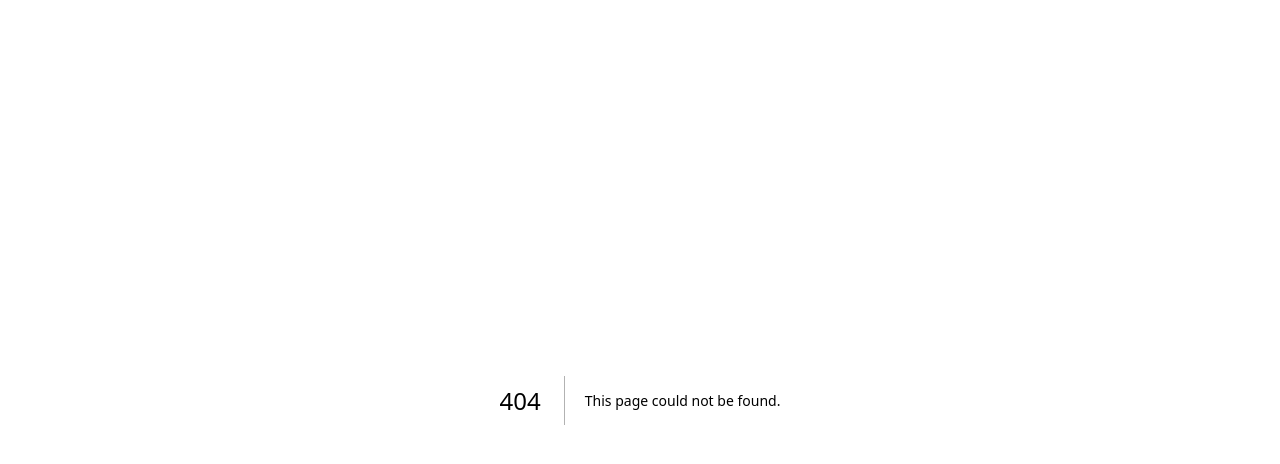
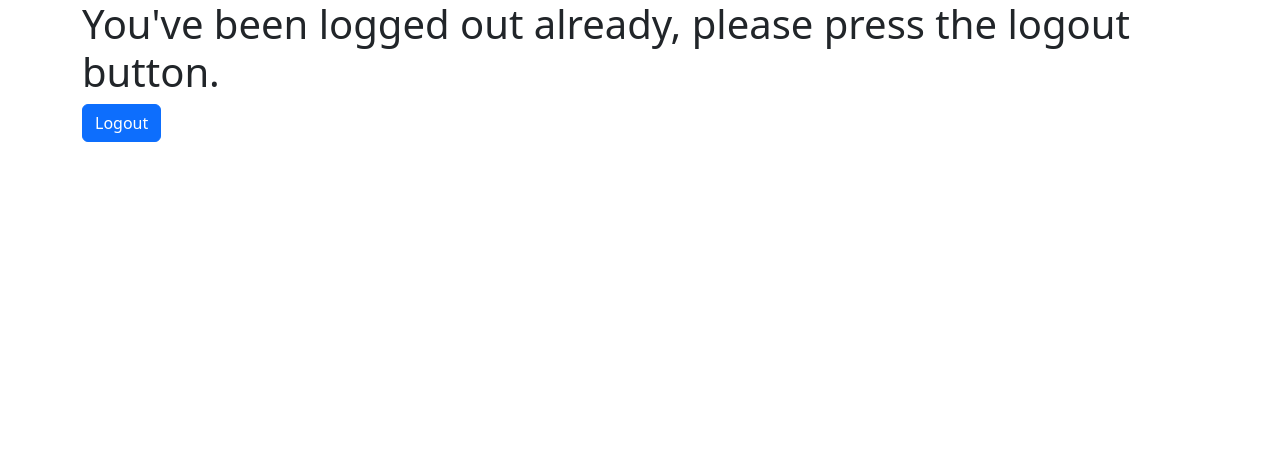
Before and after one commit to JustCasuallyJames/fetch_fe_exercise, a Next.js app: page /home in a window 1280 px wide. Before the commit this address had no page. Shown: the top 464 px of the page. Built offline with nearby package versions, Linux system fonts and the light colour scheme.

Commit message:
Redirect to homepage and logout features
- Able to redirect to the homepage after login and display users name
- Logout feature redirects back to login page and will notify the user
that they've logged out already if they decided to click the back button
for the browser

```diff
--- a/src/app/Login/page.js
+++ b/src/app/components/Login.js
@@ -1,15 +1,17 @@
 "use client";
 import { useState } from 'react';
 
-import Button from 'react-bootstrap/Button';
-import Form from 'react-bootstrap/Form';
-import { Container } from 'react-bootstrap';
+import Link from "next/link";
+import { useRouter } from 'next/navigation'
+
+import { Button, Form, Container, Alert } from 'react-bootstrap';
 
 export default function Login() {
   const [email, setEmail] = useState('');
   const [name, setName] = useState('');
   const [error, setError] = useState('');
   const [loading, setLoading] = useState(false);
+  const router = useRouter();
 
   const handleSubmit = async (e) => {
     e.preventDefault();
@@ -33,8 +35,8 @@ export default function Login() {
         console.log("successfully logged in")
       }
 
-      // On successful login, handle the response
-      // window.location.href = '/homepage'; // Redirect after successful login
+      localStorage.setItem('name', name); // Save the Name from initial login
+      router.push('/home'); // Redirect after successful login
     } catch (error) {
       setError('Login failed. Please try again.');
       console.error('Error during login:', error);
--- /dev/null
+++ b/src/app/home/page.js
@@ -0,0 +1,38 @@
+"use client";
+import { useState } from 'react';
+import 'bootstrap/dist/css/bootstrap.min.css';
+
+import { Button, Container } from 'react-bootstrap';
+import { useRouter } from 'next/navigation';
+export default function Homepage() {
+    const NAME = localStorage.getItem('name'); // Get name from local storage
+    const router = useRouter();
+    const handleLogout = async () => {
+        if (localStorage.getItem('name')){ // if there is a name to be removed
+            const response = await fetch('https://frontend-take-home-service.fetch.com/auth/logout', {
+                method: 'POST',
+                headers: {
+                  'Content-Type': 'application/json',
+                },
+                credentials: 'include',
+            });
+            // Call the api endpoint to log out to invalidate auth cookie
+            if (!response.ok) {
+                throw new Error('Failed to logout');
+            } else {
+                console.log('Logged out successfully');
+            }
+            localStorage.removeItem('name'); // Remove name from local storage
+        }
+        // since there is no name to be removed, just redirect.
+        router.push('/'); // redirect to login page
+    }
+    return(
+        <Container>
+            {NAME === '' || NAME === null ?
+            <h1>You've been logged out already, please press the logout button.</h1>
+            : <h1>Hello {NAME}!</h1>}
+            <Button onClick={handleLogout}> Logout </Button>
+        </Container>
+    );
+}
--- a/src/app/page.js
+++ b/src/app/page.js
@@ -1,7 +1,7 @@
 "use client";
 import 'bootstrap/dist/css/bootstrap.min.css';
-import Link from "next/link";
-import Login from "@/app/Login/page";
+
+import Login from "@/app/components/Login.js";
 
 export default function Home() {
   return (
```
